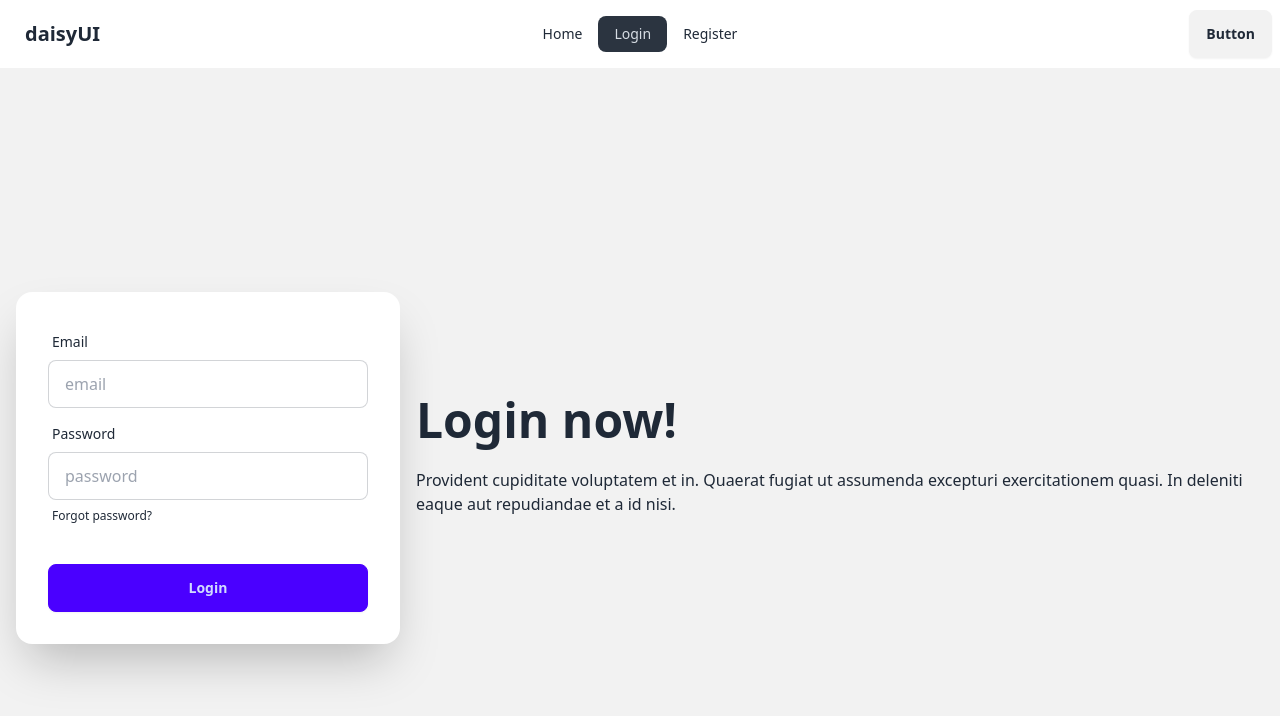
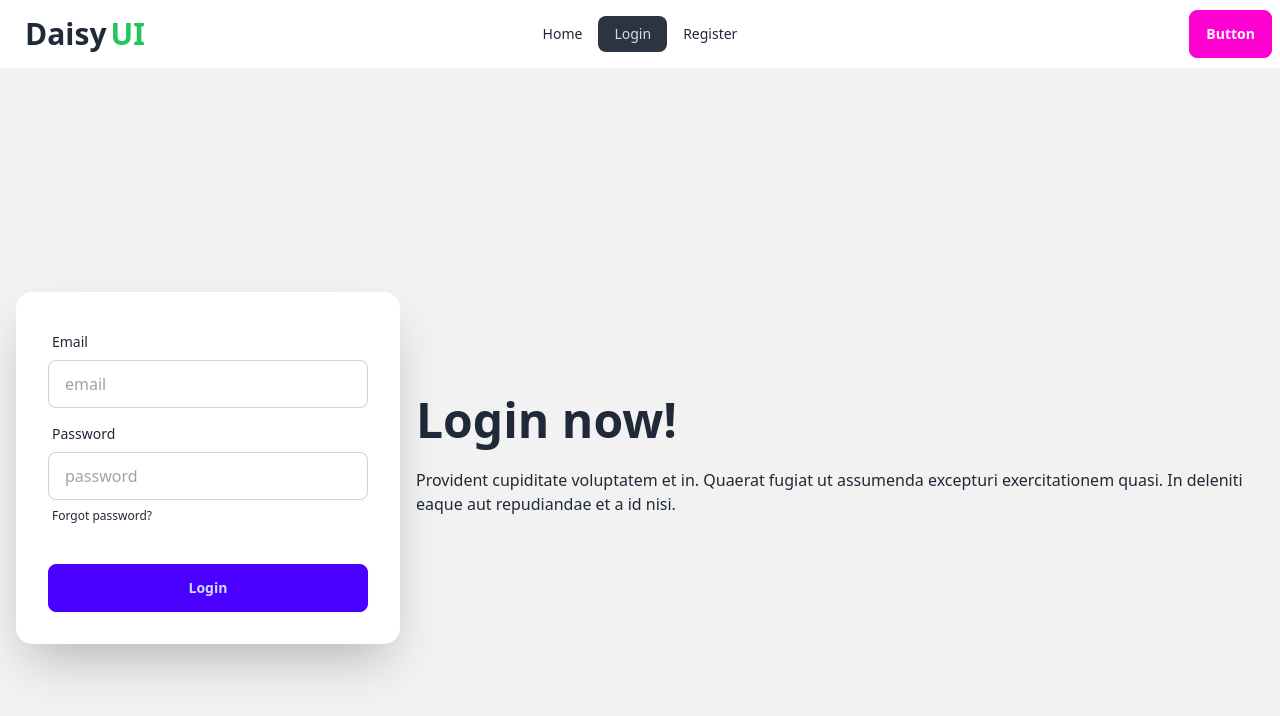
Before and after one commit to alalhosen/auth-moha-milon, a React (Vite) app: page /login in a window 1280 px wide. Shown: the top 716 px of the page. Built offline with nearby package versions, Linux system fonts and the light colour scheme.

Commit message:
onSubmit in login form

```diff
--- a/src/components/Login.jsx
+++ b/src/components/Login.jsx
@@ -2,6 +2,9 @@ const Login = () => {
 
 const handleLogin = e => {
     e.preventDefault();
+    const email = e.target.email.value;
+    const password = e.target.password.value;
+    console.log(email, password)
 }
 
   return (
@@ -16,7 +19,7 @@ const handleLogin = e => {
           </p>
         </div>
         <div className="card bg-base-100 w-full max-w-sm shrink-0 shadow-2xl">
-          <form className="card-body">
+          <form onSubmit={handleLogin} className="card-body">
             <div className="form-control">
               <label className="label">
                 <span className="label-text">Email</span>
--- a/src/components/Navbar.jsx
+++ b/src/components/Navbar.jsx
@@ -41,7 +41,7 @@ const Navbar = () => {
             {navLinks}
           </ul>
         </div>
-        <a className="btn btn-ghost text-xl">daisyUI</a>
+        <a className="btn btn-ghost text-3xl">Daisy<span className="text-green-500 -ml-1">UI</span></a>
       </div>
       <div className="navbar-center hidden lg:flex">
         <ul className="menu menu-horizontal px-1">
@@ -50,7 +50,7 @@ const Navbar = () => {
         </ul>
       </div>
       <div className="navbar-end">
-        <a className="btn">Button</a>
+        <a className="btn btn-secondary">Button</a>
       </div>
     </div>
   );
```
